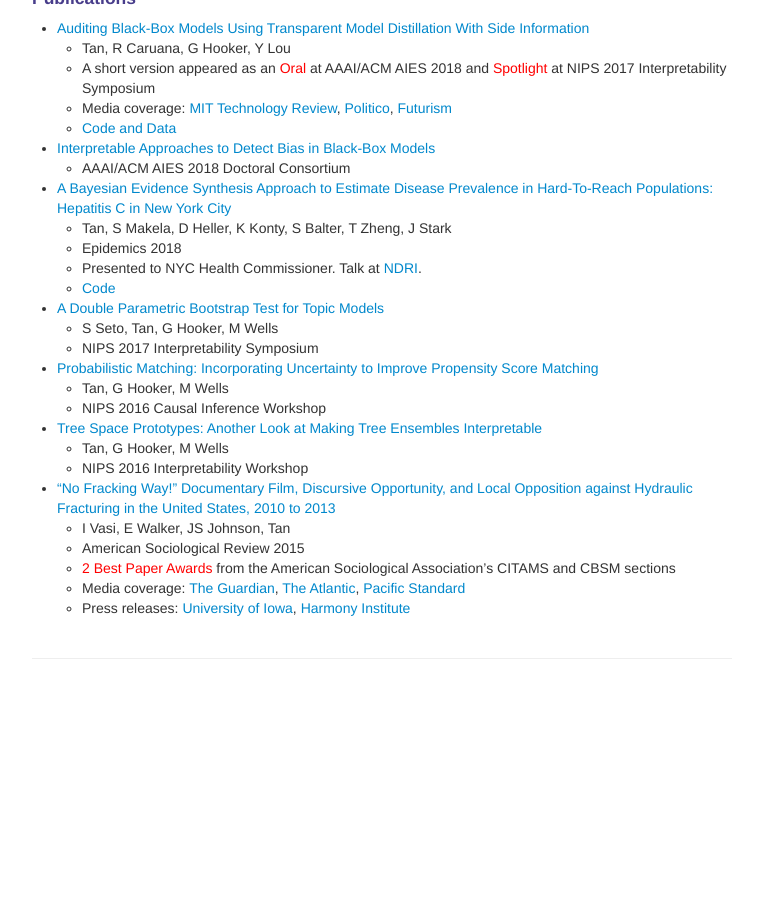
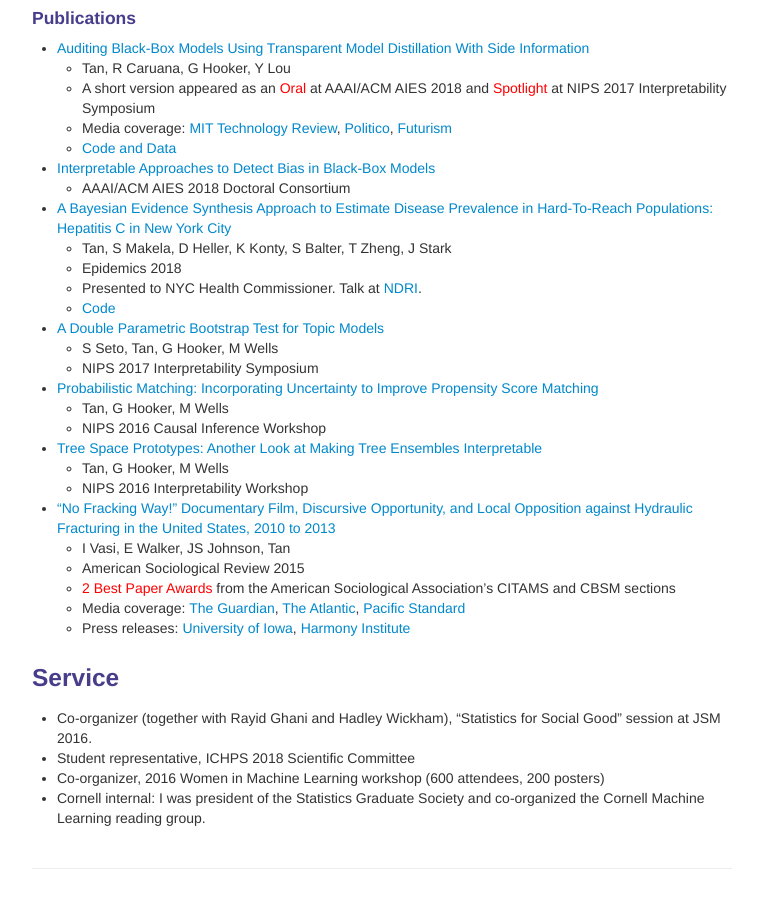
Before and after one commit to shftan/shftan.github.io, a Jekyll site: the page built from index.md, in a window 1280 px wide and 900 px high, scrolled down 1104 px. Shown: the whole window, without its empty margins (258-1016 px from the left). Built offline with Jekyll 4.4.1, drawn with Linux system fonts in a browser that asks for light colours; before the commit the page ends 1794 px from its top, so only the background shows below that; some of the changed text lies outside the part shown.

Commit message:
Update index.md

```diff
--- a/index.md
+++ b/index.md
@@ -32,7 +32,7 @@ Contact me at ht395 AT cornell.edu
 - 1/18: Attending [BIRS Workshop on Machine Learning and Statistical Inference](http://www.birs.ca/events/2018/5-day-workshops/18w5054)
 - 6/17: Grateful to receive [American Statistical Association Wray Jackson Smith Award](http://stattrak.amstat.org/2017/07/01/smithscholarship/)
 - 3/17: My project evaluating the impact of later school start times in NYC public schools has received an [Engaged Cornell grant](http://engaged.cornell.edu/recipient/2017-18-engaged-graduate-student-grant-recipients/). You can read more about the project [here](https://cals.cornell.edu/news/engaged-graduate-student-grants-fund-phd-students/) and [here](http://news.cornell.edu/stories/2017/04/engaged-graduate-student-grants-fund-16-phd-students).
-- Older: The American Statistical Association interviewed me and other statistics fellows about [our experience in the Data Science for Social Good Fellowship](http://magazine.amstat.org/blog/2014/10/01/dssg/)
+- Older: The American Statistical Association interviewed me and other statistics fellows about [our experience in the Data Science for Social Good Fellowship](http://magazine.amstat.org/blog/2014/10/01/dssg/). It was a great program, highly recommended if you want to explore the data for social good space
 
 <div class="row-fluid" id="publications"><h3>Publications, Presentations, Preprints</h3>
 <h4>Preprints</h4>
@@ -75,3 +75,10 @@ Contact me at ht395 AT cornell.edu
    - <span style="color:red">2 Best Paper Awards</span> from the American Sociological Association's CITAMS and CBSM sections
    - Media coverage: [The Guardian](https://www.theguardian.com/environment/2015/sep/02/gasland-hbo-documentary-fracking-opposition), [The Atlantic](https://www.theatlantic.com/entertainment/archive/2017/02/a-common-theme-for-this-years-oscar-nominated-documentaries/517638/), [Pacific Standard](https://psmag.com/environment/a-fracking-effective-film)
    - Press releases: [University of Iowa](http://www.newswise.com/articles/the-power-of-film), [Harmony Institute](https://harmonylabs.org/gasland)
+
+<div class="row-fluid" id="service"><h3>Service</h3>
+</div>
+- Co-organizer (together with Rayid Ghani and Hadley Wickham), "Statistics for Social Good" session at JSM 2016.
+- Student representative, ICHPS 2018 Scientific Committee
+- Co-organizer, 2016 Women in Machine Learning workshop (600 attendees, 200 posters)
+- Cornell internal: I was president of the Statistics Graduate Society and co-organized the Cornell Machine Learning reading group.
```
